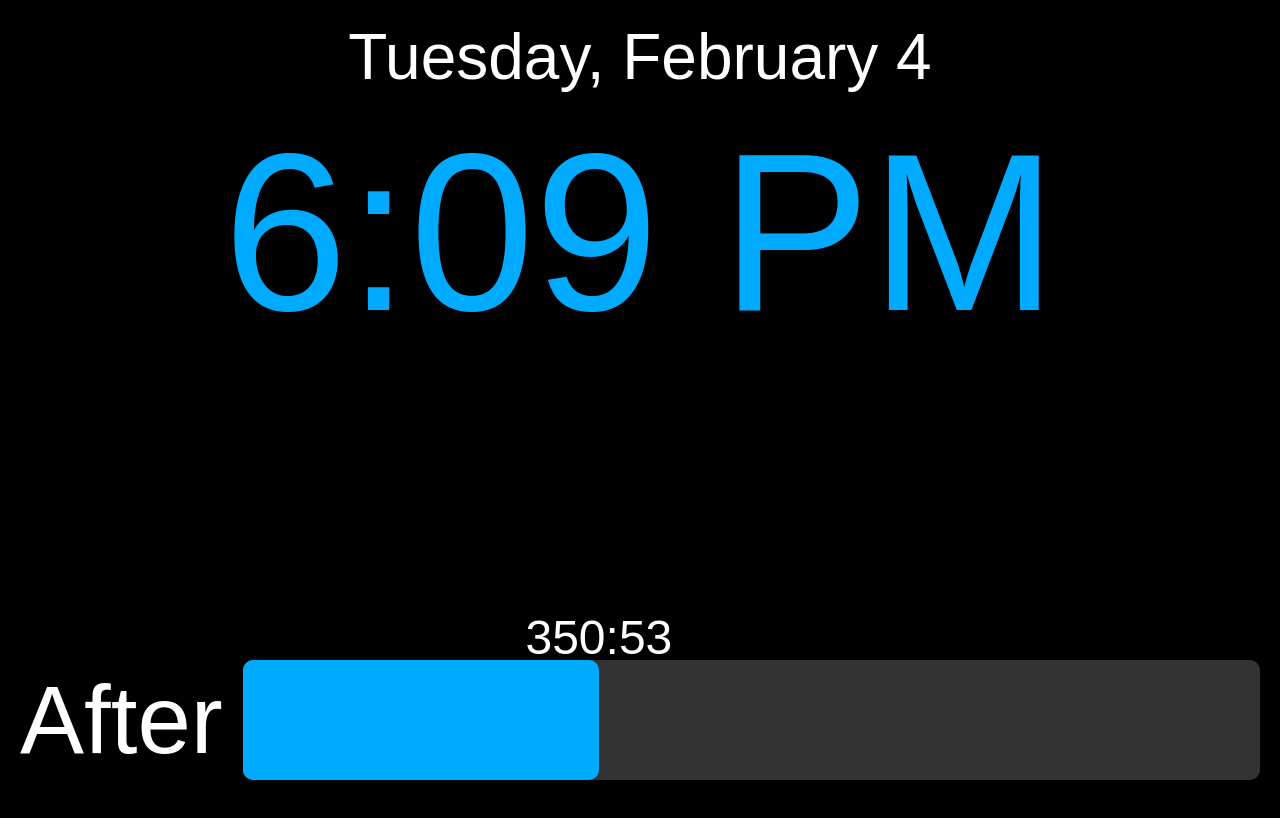
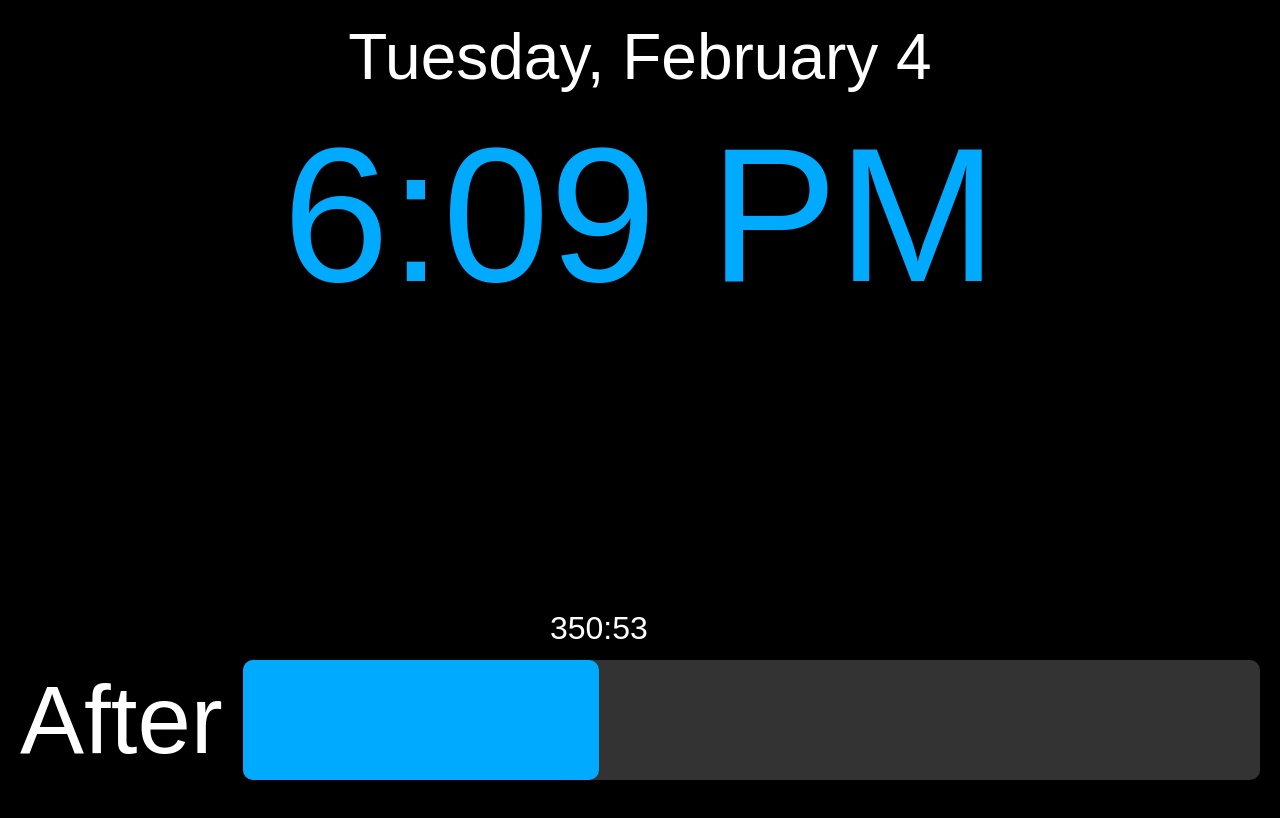
Before and after one commit to iambored456/ClassClock, a plain HTML site: page index.html in a window 1280 px wide. Drawn offline with Linux system fonts and the light colour scheme.

Commit message:
Update index.html

```diff
--- a/index.html
+++ b/index.html
@@ -81,7 +81,7 @@
         font-size: 4em;
       }
       #time {
-        font-size: 14em;
+        font-size: 12em;
       }
       #period-label {
         font-size: 6em;
@@ -91,7 +91,7 @@
         height: 120px;
       }
       #time-left {
-        font-size: 3em;
+        font-size: 2em;
         top: -50px;
       }
     }
```
